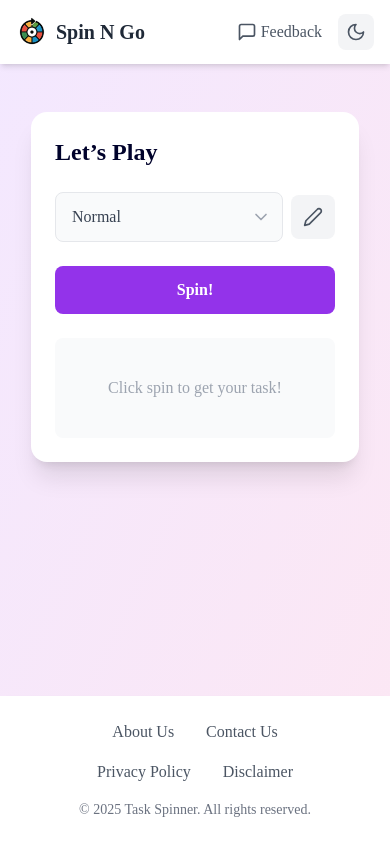
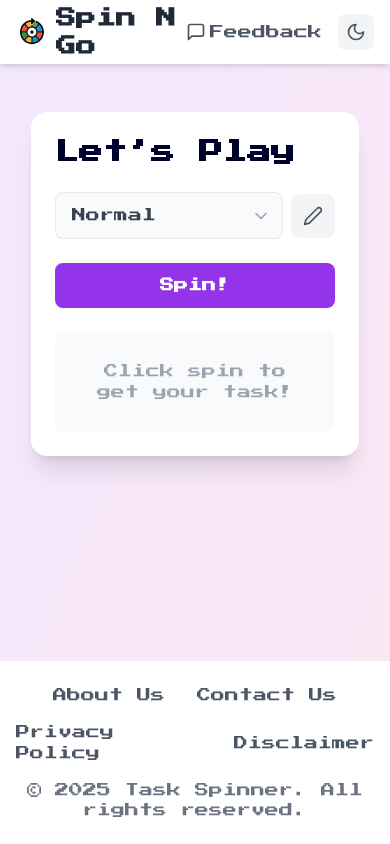
Before and after one commit to Thummar-harsh/spinngo, a React (Vite) app: page / in a window 390 px wide. Built offline with nearby package versions, Linux system fonts and the light colour scheme.

Commit message:
for font

```diff
--- a/src/index.css
+++ b/src/index.css
@@ -5,5 +5,12 @@
 
 
 body {
-    font-family: cursive;
+    font-family: 'Press Start 2P', cursive;
+    font-size: 16px;  /* Base size for desktop */
   }
+
+  @media (max-width: 768px) {
+    body {
+      font-size: 14px;  /* Adjust font size on smaller screens */
+    }
+  }
```
